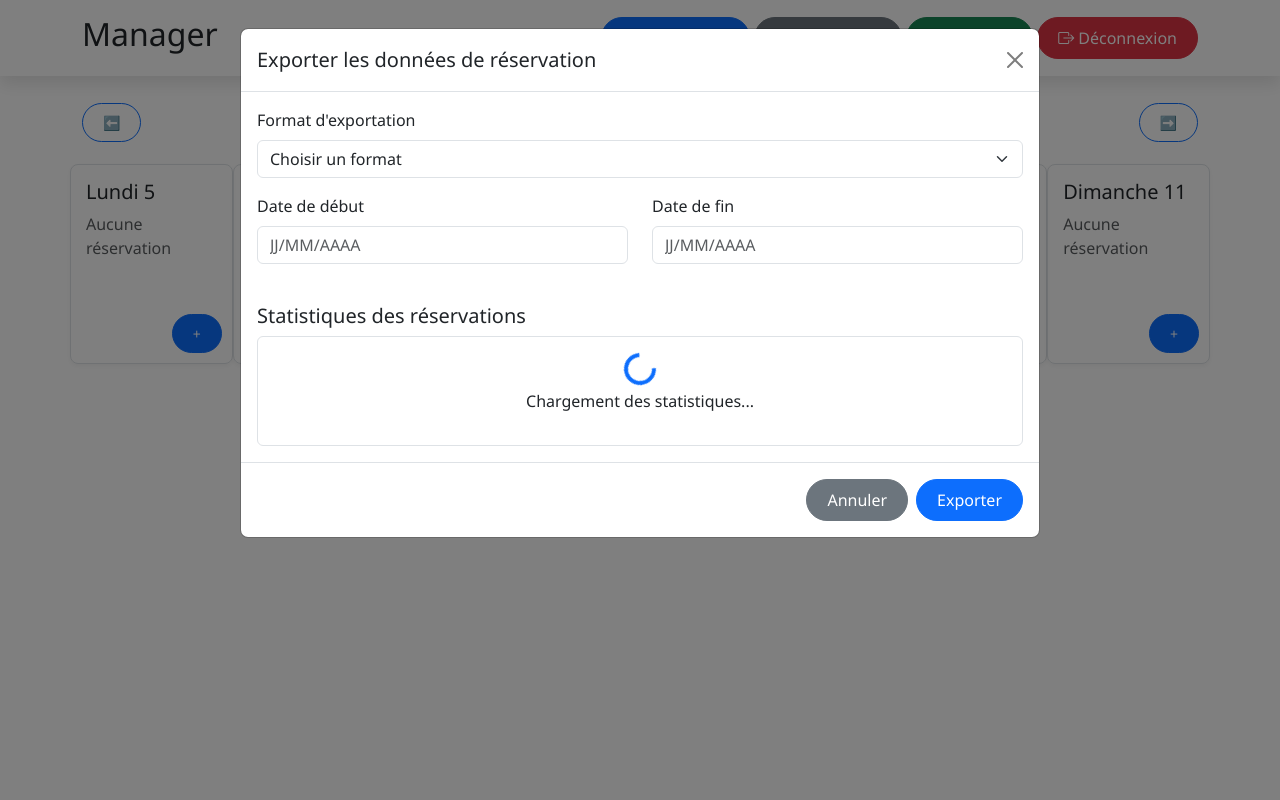
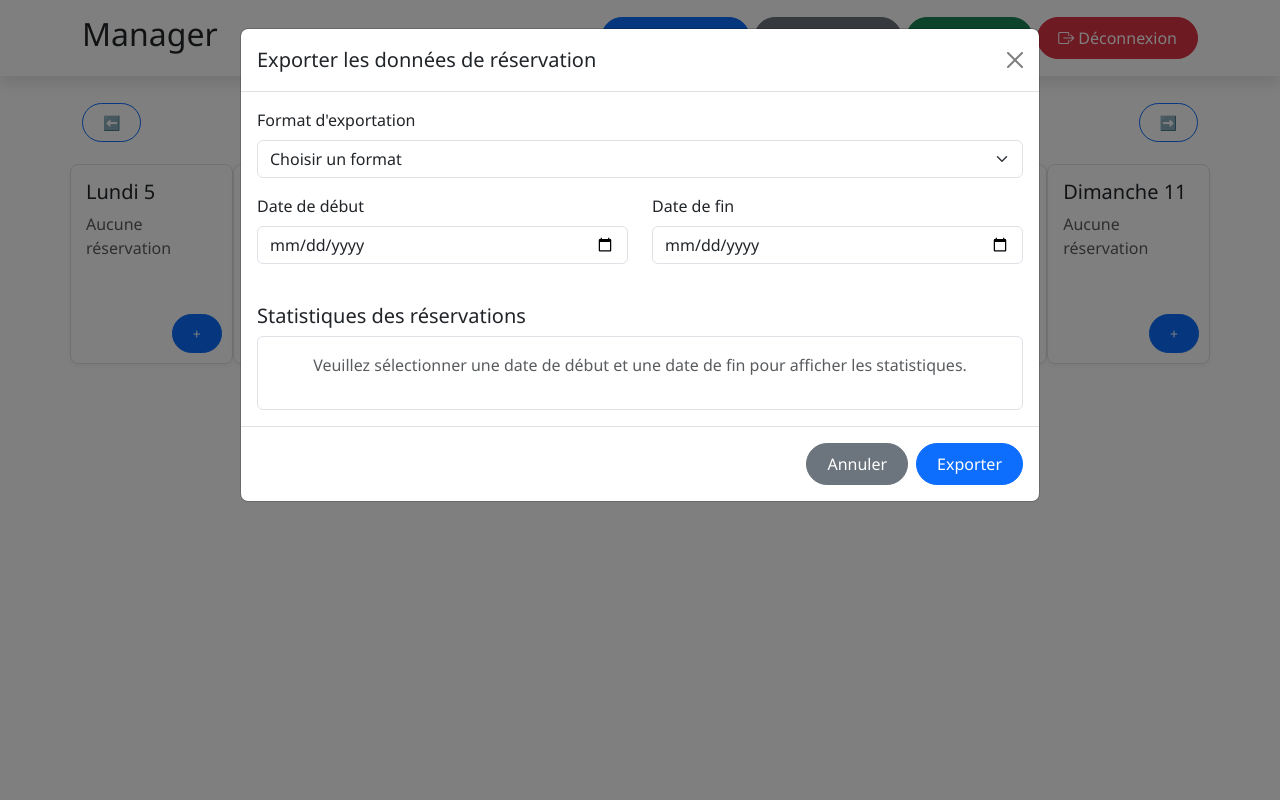
Before and after one commit to jules-dml/cnc_repas, a Django app: page /manager/ in a window 1280 px wide, after a click on "Exporter". Run offline with Django 5.2, Linux system fonts and the light colour scheme; a user stored in the database is signed in; tables that the repository leaves empty hold one stand-in row (values such as "Sample post"); some libraries are stand-ins or nearby versions.

Commit message:
Changed the stats in export modal with more detailed data

```diff
--- a/app/static/app/js/manager_dashboard.js
+++ b/app/static/app/js/manager_dashboard.js
@@ -544,7 +544,19 @@
     // Function to fetch reservation statistics
     function fetchReservationStats() {
         const startDate = document.getElementById('exportStartDate').value;
-        const endDate = document.getElementById('exportEndDate').value;
+        const endDate   = document.getElementById('exportEndDate').value;
+
+        const formattedStartDate = convertDateFormat(startDate);
+        const formattedEndDate = convertDateFormat(endDate);
+
+        // if dates not selected, show invitation text
+        if (!startDate || !endDate) {
+            document.getElementById('reservationStats').innerHTML = `
+                <p class="text-center text-muted">
+                    Veuillez sélectionner une date de début et une date de fin pour afficher les statistiques.
+                </p>`;
+            return;
+        }
 
         // Show loading indicator
         document.getElementById('reservationStats').innerHTML = `
@@ -558,8 +570,8 @@
 
         // Build query parameters
         let queryParams = new URLSearchParams();
-        if (startDate) queryParams.append('start_date', startDate);
-        if (endDate) queryParams.append('end_date', endDate);
+        if (formattedStartDate) queryParams.append('start_date', formattedStartDate);
+        if (formattedEndDate)   queryParams.append('end_date', formattedEndDate);
 
         // Fetch stats from API
         fetch(`/manager/api/reservation-stats?${queryParams.toString()}`)
@@ -577,6 +589,21 @@
             });
     }
 
+    // Function to convert date format if needed
+    function convertDateFormat(dateString) {
+        if (!dateString) return '';
+
+        // Check if it's in YYYY-MM-DD format
+        const yyyyMmDdRegex = /^\d{4}-\d{2}-\d{2}$/;
+        if (yyyyMmDdRegex.test(dateString)) {
+            // Convert from YYYY-MM-DD to DD/MM/YYYY
+            const parts = dateString.split('-');
+            return `${parts[2]}/${parts[1]}/${parts[0]}`;
+        }
+
+        return dateString; // Return the original string if it's already correct
+    }
+
     // Function to display reservation statistics
     function displayReservationStats(stats) {
         const statsContainer = document.getElementById('reservationStats');
@@ -588,10 +615,6 @@
                     <p>Nombre total de repas</p>
                 </div>
             </div>
-        `;
-
-        // Stats by status
-        html += `
             <div class="card mb-3">
                 <div class="card-header">Repas par statut</div>
                 <div class="card-body">
@@ -609,7 +632,7 @@
             html += `
                 <tr>
                     <td>${status}</td>
-                    <td>${count}</td>
+                    <td>${getCountValue(count)}</td>
                 </tr>
             `;
         }
@@ -619,10 +642,6 @@
                     </table>
                 </div>
             </div>
-        `;
-
-        // Stats by user
-        html += `
             <div class="card">
                 <div class="card-header">Repas par utilisateur</div>
                 <div class="card-body">
@@ -630,17 +649,24 @@
                         <thead>
                             <tr>
                                 <th>Utilisateur</th>
-                                <th>Nombre de repas</th>
+                                <th>Total repas</th>
+                                <th>Voile</th>
+                                <th>Bar</th>
+                                <th>Bénévole</th>
                             </tr>
                         </thead>
                         <tbody>
         `;
 
+        // build rows using the new per-user counts
         for (const [user, count] of Object.entries(stats.by_user)) {
             html += `
                 <tr>
                     <td>${user}</td>
-                    <td>${count}</td>
+                    <td>${getCountValue(count.total)}</td>
+                    <td>${getCountValue(count.voile)}</td>
+                    <td>${getCountValue(count.bar)}</td>
+                    <td>${getCountValue(count.benevole)}</td>
                 </tr>
             `;
         }
@@ -729,11 +755,15 @@
             return;
         }
 
+        // Convert dates to the format expected by the backend if needed
+        const formattedStartDate = convertDateFormat(startDate);
+        const formattedEndDate = convertDateFormat(endDate);
+
         // Prepare the query string
         let queryParams = new URLSearchParams({
             format: format,
-            start_date: startDate,
-            end_date: endDate
+            start_date: formattedStartDate,
+            end_date: formattedEndDate
         });
 
         // Create the export URL and navigate to it
@@ -1079,4 +1109,21 @@
             document.getElementById('isVolunteerCheckbox').checked = false; // Uncheck if hidden
         }
     });
+
+    function getCountValue(count) {
+        if (typeof count === 'number') return count;
+        if (typeof count === 'object' && count !== null) {
+            // Try common property names for the count value
+            if (count.count !== undefined) return count.count;
+            if (count.value !== undefined) return count.value;
+            if (count.total !== undefined) return count.total;
+            // If no known property found, return first number property
+            for (const key in count) {
+                if (typeof count[key] === 'number') {
+                    return count[key];
+                }
+            }
+        }
+        return 0; // Default fallback
+    }
 });
--- a/app/templates/app/manager/dashboard.html
+++ b/app/templates/app/manager/dashboard.html
@@ -266,11 +266,11 @@
                     <div class="row">
                         <div class="col-md-6 mb-3">
                             <label for="exportStartDate" class="form-label">Date de début</label>
-                            <input type="text" id="exportStartDate" class="form-control" placeholder="JJ/MM/AAAA">
+                            <input type="date" id="exportStartDate" class="form-control">
                         </div>
                         <div class="col-md-6 mb-3">
                             <label for="exportEndDate" class="form-label">Date de fin</label>
-                            <input type="text" id="exportEndDate" class="form-control" placeholder="JJ/MM/AAAA">
+                            <input type="date" id="exportEndDate" class="form-control">
                         </div>
                     </div>
                 </form>
@@ -279,12 +279,9 @@
                 <div class="statistics-section mt-4">
                     <h5>Statistiques des réservations</h5>
                     <div id="reservationStats" class="p-3 border rounded">
-                        <div class="text-center mb-3">
-                            <div class="spinner-border text-primary" role="status">
-                                <span class="visually-hidden">Chargement...</span>
-                            </div>
-                            <p>Chargement des statistiques...</p>
-                        </div>
+                        <p class="text-center text-muted">
+                            Veuillez sélectionner une date de début et une date de fin pour afficher les statistiques.
+                        </p>
                     </div>
                 </div>
             </div>
--- a/app/views.py
+++ b/app/views.py
@@ -690,25 +690,27 @@
         # Count meals by status
         status_counts = {}
         for reservation in reservations:
-            # Use 'Bénévole' status if benevole flag is True, otherwise use user's status
             status = "Bénévole" if reservation.benevole else reservation.user.status
-            if status in status_counts:
-                status_counts[status] += 1
-            else:
-                status_counts[status] = 1
+            status_counts[status] = status_counts.get(status, 0) + 1
 
-        # Count meals by user
+        # Count meals by user (total, voile, bar, bénévole)
         user_counts = {}
         for reservation in reservations:
-            user_name = reservation.user.name
-            if user_name not in user_counts:
-                user_counts[user_name] = {"total": 0, "volunteer": 0, "regular": 0}
+            name = reservation.user.name
+            # initialize if needed
+            if name not in user_counts:
+                user_counts[name] = {"total": 0, "voile": 0, "bar": 0, "benevole": 0}
 
-            user_counts[user_name]["total"] += 1
-            if reservation.benevole:
-                user_counts[user_name]["volunteer"] += 1
-            else:
-                user_counts[user_name]["regular"] += 1
+            user_counts[name]["total"] += 1
+            # voile: non-benevole moniteur/aide-moniteur
+            if reservation.user.status in ["Moniteur", "Aide Moniteur"] and not reservation.benevole:
+                user_counts[name]["voile"] += 1
+            # bénévole
+            elif reservation.benevole or reservation.user.status == "Bénévole":
+                user_counts[name]["benevole"] += 1
+            # bar
+            elif reservation.user.status == "Bar":
+                user_counts[name]["bar"] += 1
 
         return JsonResponse({
             'success': True,
@@ -718,7 +720,6 @@
                 'by_user': user_counts
             }
         })
-
     except Exception as e:
         return JsonResponse({'success': False, 'error': str(e)})
 
```
